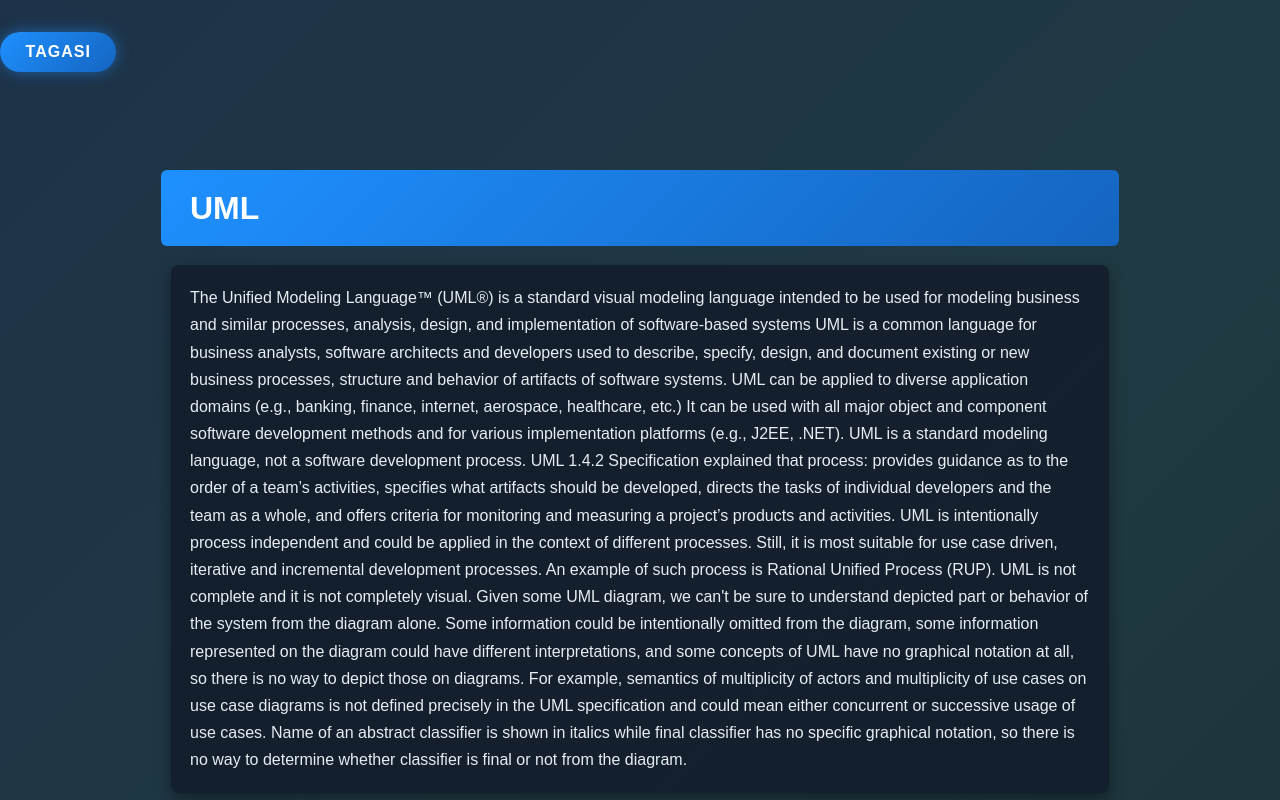
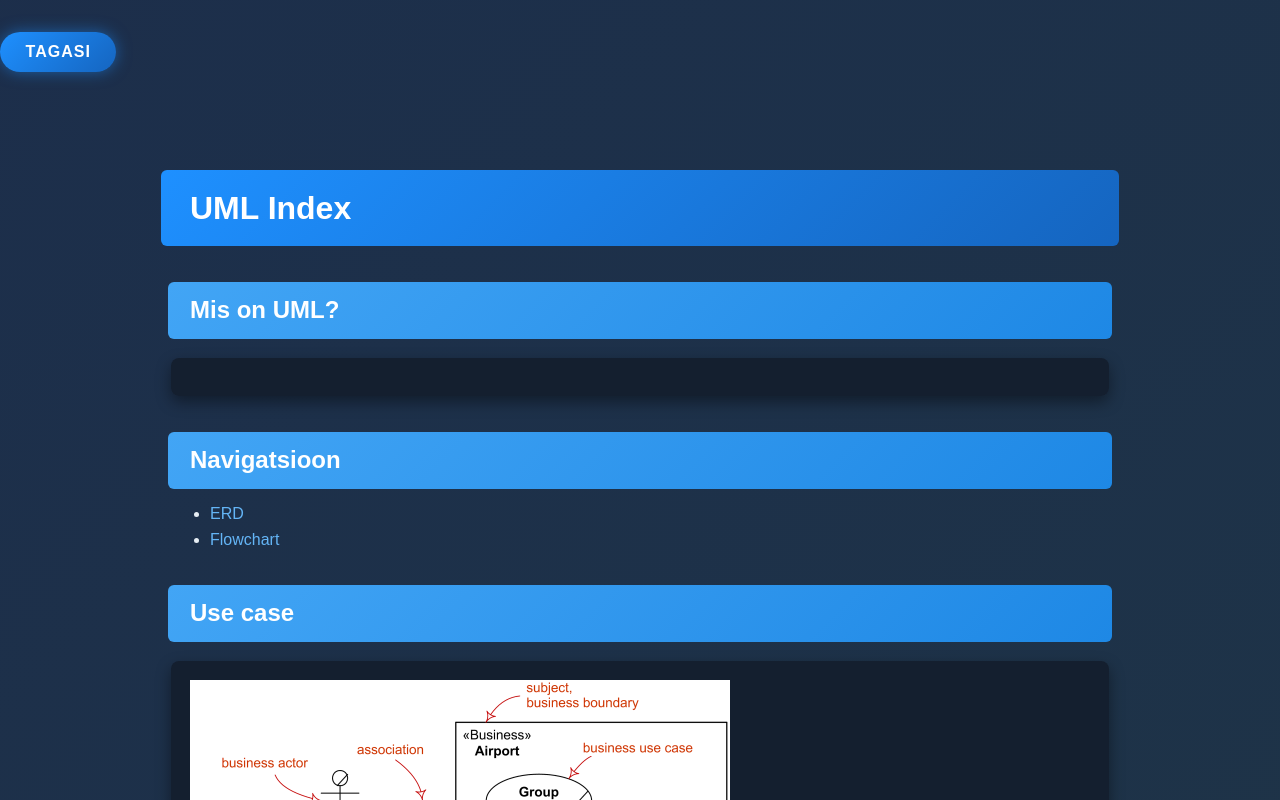
Before and after one commit to Nauter1/TaapTARpe24KaurPakaste, a plain HTML site: page UML.html in a window 1280 px wide. Shown: the top 800 px of the page. Drawn offline with Linux system fonts and the light colour scheme.

Commit message:
Started actually filling out UML Index

```diff
--- a/UML.html
+++ b/UML.html
@@ -8,35 +8,54 @@
 </head>
 <body>
     <a id="tagasi" href="../index.html">TAGASI</a><br/><br/>
-    <h1>UML</h1>
+    <h1>UML Index</h1>
+    <h2>Mis on UML?</h2>
     <p>
-        The Unified Modeling Language™ (UML®) is a standard visual modeling language intended to be used for
 
-        modeling business and similar processes,
-        analysis, design, and implementation of software-based systems
+    </p>
+    <h2>Navigatsioon</h2>
+    <ul>
+        <li><a href="SDLCModels/Waterfall.html">ERD</a></li>
+        <li><a href="SDLCModels/Incremental.html">Flowchart</a></li>
+    </ul>
+    <h2>Use case</h2>
+    <p>
+        <img src="/images/usecase.png" alt="picture" />
+    </p>
+    <h2>Class diagram</h2>
+    <p>
+        <img src="/images/classdiagram.png" alt="picture" />
+    </p>
+    <h2>Sequence diagram</h2>
+    <p>
+        <img src="/images/sequence.png" alt="picture" />
+    </p>
+    <h2>Olekumasin</h2>
+    <p>
+        Olekumasin on diagramm, mis määrab kindlaks objekti eluea jooksul sündmustele reageerides läbitavate olekute järjestused koos nendele sündmustele reageerivate teguritega.<br/>
 
-        UML is a common language for business analysts, software architects and developers used to describe, specify, design, and document existing or new business processes, structure and behavior of artifacts of software systems.
+<strong>Olek</strong> on objekti eluea jooksul esinev seisund või olukord, mille jooksul see täidab mingit tingimust, sooritab mingit tegevust või ootab mingit sündmust.<br/>
 
-        UML can be applied to diverse application domains (e.g., banking, finance, internet, aerospace, healthcare, etc.) It can be used with all major object and component software development methods and for various implementation platforms (e.g., J2EE, .NET).
+<strong>Sündmus</strong> on olulise sündmuse kirjeldus, millel on ajas ja ruumis kindel asukoht. Olekumasinade kontekstis on sündmus stiimuli esinemine, mis võib käivitada oleku ülemineku.<br/>
 
-        UML is a standard modeling language, not a software development process. UML 1.4.2 Specification explained that process:
+<strong>Kaitsetingimust</strong> hinnatakse pärast ülemineku käivitava sündmuse toimumist. Samast lähteolekust ja sama sündmuse käivitajaga võib olla mitu üleminekut, kui kaitsetingimused ei kattu. Kaitsetingimust hinnatakse ülemineku jaoks ainult üks kord sündmuse toimumise ajal. Tõeline avaldis võib viidata objekti olekule.<br/>
 
-            provides guidance as to the order of a team’s activities,
-            specifies what artifacts should be developed,
-            directs the tasks of individual developers and the team as a whole, and
-            offers criteria for monitoring and measuring a project’s products and activities.
+<strong>Üleminek</strong> on kahe oleku vaheline seos, mis näitab, et esimeses olekus olev objekt sooritab teatud toiminguid ja siseneb teise olekusse, kui toimub määratud sündmus ja määratud tingimused on täidetud. Tegevus on pidev mitteaatomiline teostus olekumasinas.<br/>
 
-        UML is intentionally process independent and could be applied in the context of different processes. Still, it is most suitable for use case driven, iterative and incremental development processes. An example of such process is Rational Unified Process (RUP).
+<strong>Toiming</strong> on käivitatav aatomiarvutus, mille tulemuseks on mudeli oleku muutus või väärtuse tagastamine.<br/>
 
-        UML is not complete and it is not completely visual. Given some UML diagram, we can't be sure to understand depicted part or behavior of the system from the diagram alone. Some information could be intentionally omitted from the diagram, some information represented on the diagram could have different interpretations, and some concepts of UML have no graphical notation at all, so there is no way to depict those on diagrams.
+<strong>Graafiliselt</strong> kuvatakse olekut ümarate nurkadega ristkülikuna. Üleminekut kuvatakse suunatud pideva joonena.<br/>
 
-        For example, semantics of multiplicity of actors and multiplicity of use cases on use case diagrams is not defined precisely in the UML specification and could mean either concurrent or successive usage of use cases.
 
-        Name of an abstract classifier is shown in italics while final classifier has no specific graphical notation, so there is no way to determine whether classifier is final or not from the diagram.
+        <img src="/images/state.png" alt="picture" />
+    </p>
+    <h2>Ise-valitud Skeemitüüp</h2>
+    <p>
+        <img src="/images/usecase.png" alt="picture" />
     </p>
     <h2>ALLIKAD:</h2>
     <p>
-        <!--<a href="https://eopearhiiv.edu.ee/e-kursused/eucip/arendus/1223_spiraalmudel.html">EUCIP</a>-->
+        <a href="https://www.uml-diagrams.org/">UML-Diagrams</a>
     </p>
     </body>
 </html>
```
Also changed, not shown: images/classdiagram.png (added), images/sequence.png (added), images/state.png (added), images/usecase.png (added).
